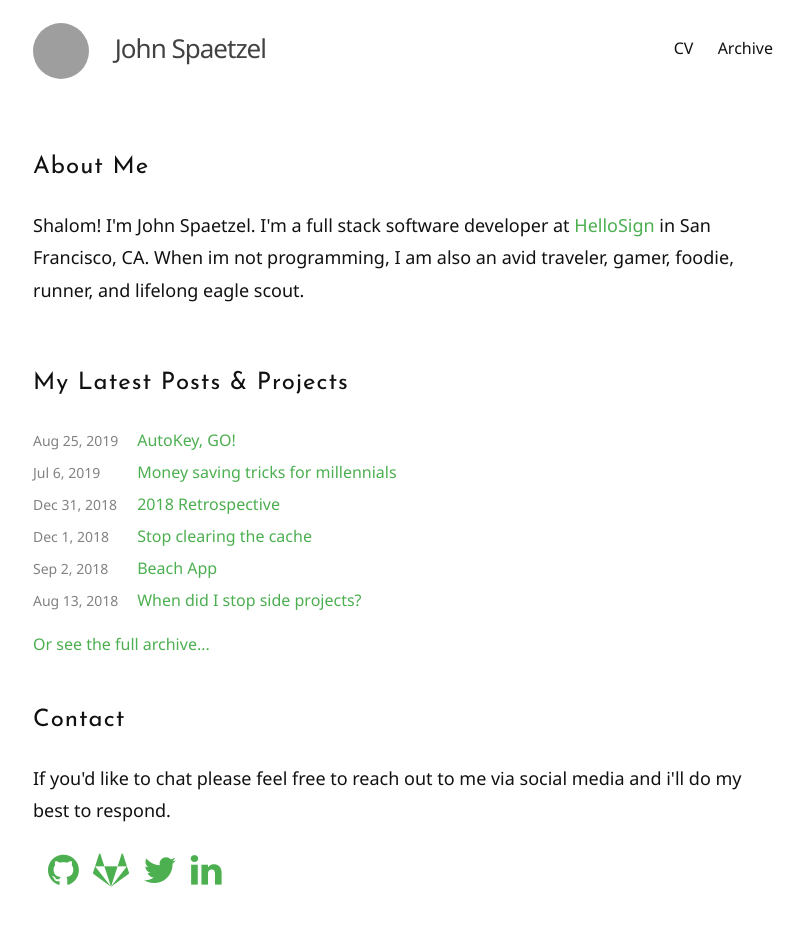
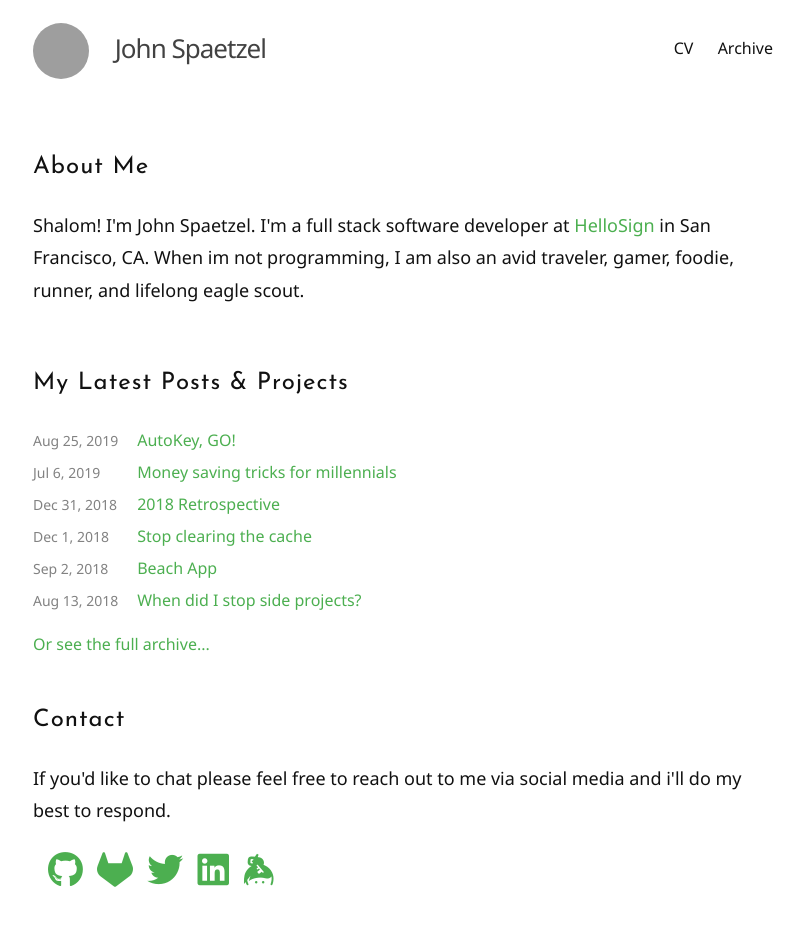
Before and after one commit to jspaetzel/meh.dev, a Jekyll site: the page built from index.html, in a window 1280 px wide. Shown: the whole page, without its empty margins (237-1041 px from the left). Built offline with Jekyll 4.4.1, drawn with Linux system fonts in a browser that asks for light colours; nearby versions of some CDN libraries; grey boxes are pictures that could not be loaded.

Commit message:
update font awesome, add keybase

```diff
--- a/_includes/head.html
+++ b/_includes/head.html
@@ -11,5 +11,5 @@
   <link rel="alternate" type="application/rss+xml" title="{{ site.title }}" href="{{ "/feed.xml" | prepend: site.baseurl | prepend: site.url }}">
   <link href="https://fonts.googleapis.com/css?family=Josefin+Sans|Noto+Sans|Roboto+Mono&display=swap" rel="stylesheet">
   <link href="https://fonts.googleapis.com/icon?family=Material+Icons" rel="stylesheet">
-  <link href="https://maxcdn.bootstrapcdn.com/font-awesome/4.7.0/css/font-awesome.min.css" rel="stylesheet">
+  <script src="https://kit.fontawesome.com/ea17bff308.js"></script>
 </head>
--- a/index.html
+++ b/index.html
@@ -25,10 +25,11 @@ layout: default
             <h2>Contact</h2>
             <p>If you'd like to chat please feel free to reach out to me via social media and i'll do my best to respond.</p>
             <div class="social">
-                <a href="https://github.com/jspaetzel"><i class="fa fa-github" aria-hidden="true"></i></a>
-                <a href="https://gitlab.com/jspaetzel"><i class="fa fa-gitlab" aria-hidden="true"></i></a>
-                <a href="https://twitter.com/johnspaetzel"><i class="fa fa-twitter" aria-hidden="true"></i></a>
-                <a href="https://www.linkedin.com/in/johnspaetzel/"><i class="fa fa-linkedin" aria-hidden="true"></i></a>
+                <a href="https://github.com/jspaetzel"><i class="fab fa-github" aria-hidden="true"></i></a>
+                <a href="https://gitlab.com/jspaetzel"><i class="fab fa-gitlab" aria-hidden="true"></i></a>
+                <a href="https://twitter.com/johnspaetzel"><i class="fab fa-twitter" aria-hidden="true"></i></a>
+                <a href="https://www.linkedin.com/in/johnspaetzel/"><i class="fab fa-linkedin" aria-hidden="true"></i></a>
+                <a href="https://keybase.io/jspaetzel"><i class="fab fa-keybase"></i></a>
             </div>
         </div>
     </div>
```
